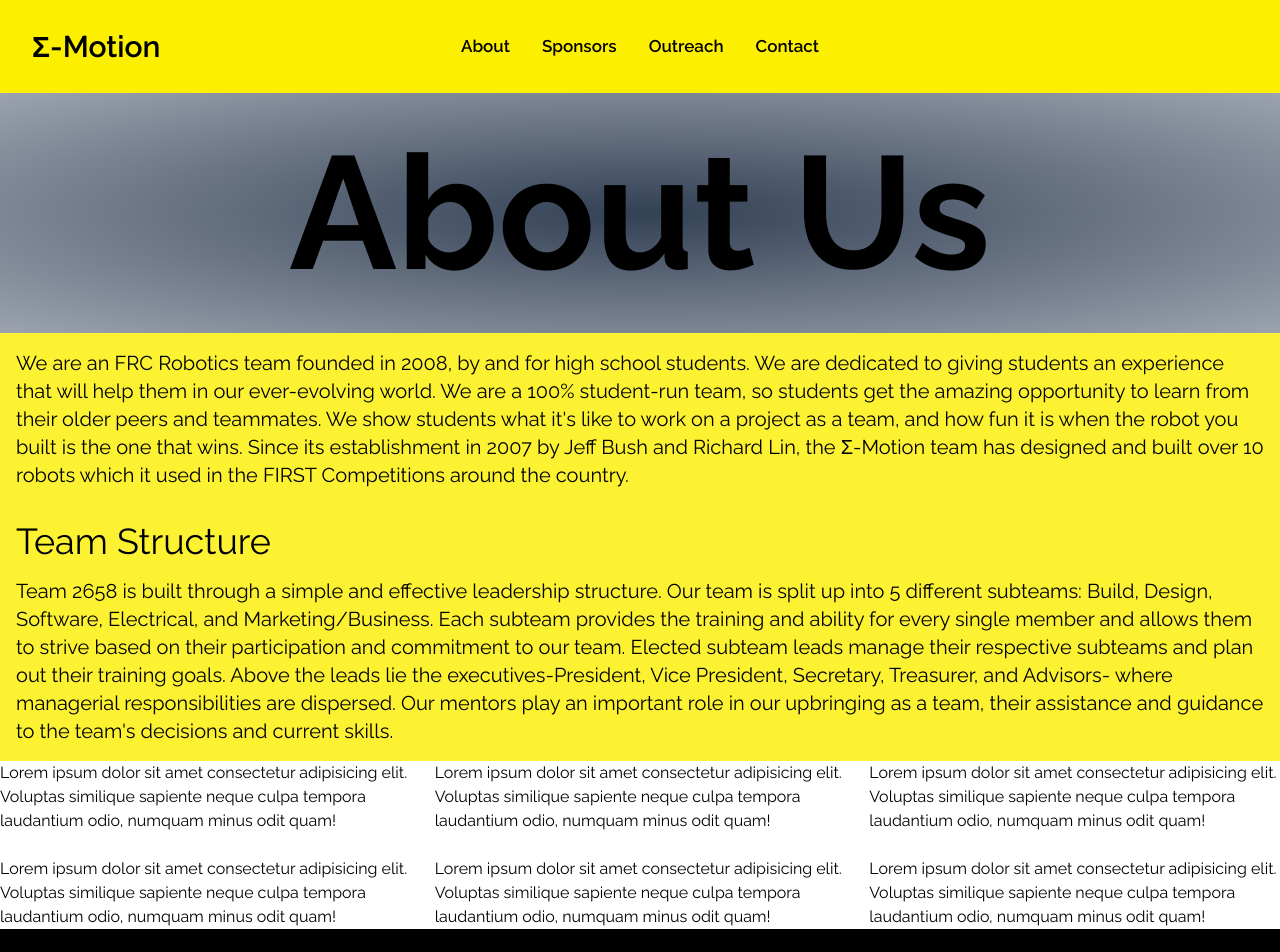
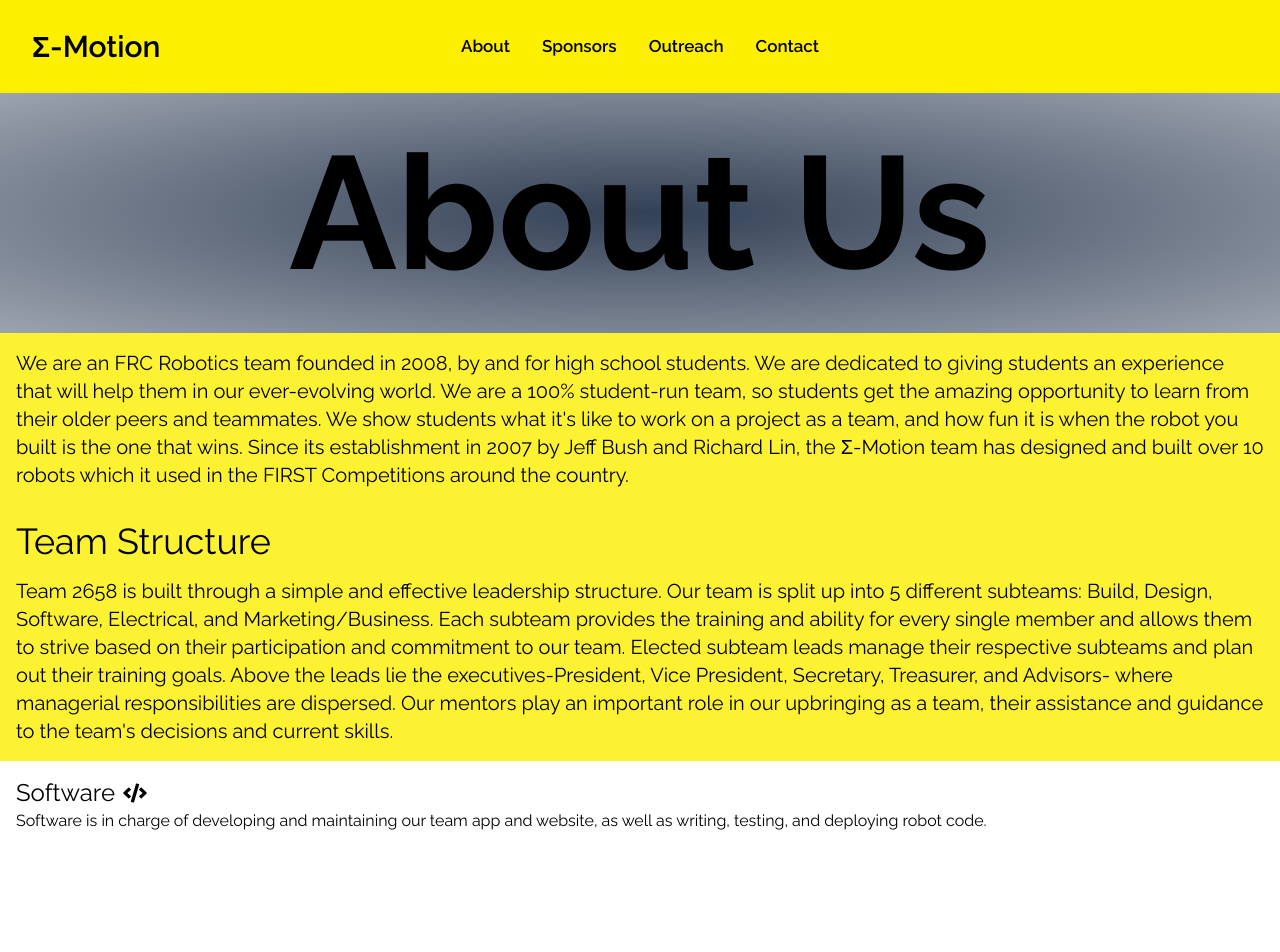
Before and after one commit to frc-emotion/website, a Next.js app: page /about in a window 1280 px wide. Shown: the top 952 px of the page. Built offline with nearby package versions, Linux system fonts and the light colour scheme.

Commit message:
Simple grid items for about page

```diff
--- a/src/app/(public)/about/page.tsx
+++ b/src/app/(public)/about/page.tsx
@@ -3,6 +3,8 @@
 import Image from "next/image";
 import ".//index.css";
 import Grid3x2 from "@/components/containers/Grid3x2";
+import TextWithIcon from "@/components/TextWithIcon";
+import { FaCode } from "react-icons/fa";
 
 export const metadata: Metadata = {
 	title: "About Us | FRC Team 2658",
@@ -46,12 +48,9 @@
 				and current skills.
 			</AboutUsText>
 			<Grid3x2>
-				<p>Lorem ipsum dolor sit amet consectetur adipisicing elit. Voluptas similique sapiente neque culpa tempora laudantium odio, numquam minus odit quam!</p>
-				<p>Lorem ipsum dolor sit amet consectetur adipisicing elit. Voluptas similique sapiente neque culpa tempora laudantium odio, numquam minus odit quam!</p>
-				<p>Lorem ipsum dolor sit amet consectetur adipisicing elit. Voluptas similique sapiente neque culpa tempora laudantium odio, numquam minus odit quam!</p>
-				<p>Lorem ipsum dolor sit amet consectetur adipisicing elit. Voluptas similique sapiente neque culpa tempora laudantium odio, numquam minus odit quam!</p>
-				<p>Lorem ipsum dolor sit amet consectetur adipisicing elit. Voluptas similique sapiente neque culpa tempora laudantium odio, numquam minus odit quam!</p>
-				<p>Lorem ipsum dolor sit amet consectetur adipisicing elit. Voluptas similique sapiente neque culpa tempora laudantium odio, numquam minus odit quam!</p>
+				<TextWithIcon heading="Software" icon={FaCode}>
+					Software is in charge of developing and maintaining our team app and website, as well as writing, testing, and deploying robot code.
+				</TextWithIcon>
 			</Grid3x2>
 		</main>
 	);
--- a/src/app/(public)/layout.tsx
+++ b/src/app/(public)/layout.tsx
@@ -1,41 +1,12 @@
-import { Bebas_Neue, Raleway } from "next/font/google";
-import "../../styles/globals.css";
 import Navbar from "@/components/navigation/Navbar";
 import Footer from "@/components/sections/Footer";
 
-export const metadata = {
-	title: "FRC Team 2658",
-	description:
-		"Team Σ-Motion is a high school FIRST robotics team at Rancho Bernardo High School dedicated to promoting Science, Technology, Engineering, and Mathematics.",
-};
-
-const raleway = Raleway({
-	subsets: ["latin"],
-	display: "swap",
-	variable: "--font-raleway",
-});
-
-const bebas_neue = Bebas_Neue({
-	subsets: ["latin"],
-	weight: "400",
-	display: "swap",
-	variable: "--font-bebas-neue",
-});
-
-export default function RootLayout({
-	children,
-}: {
-	children: React.ReactNode;
-}) {
-	return (
-		<html lang="en">
-			<body
-				className={`font-sans ${raleway.variable} ${bebas_neue.variable}`}
-			>
-				<Navbar />
-				{children}
-				<Footer />
-			</body>
-		</html>
-	);
+export default function PublicLayout({ children }: { children: React.ReactNode }) {
+    return (
+        <>
+            <Navbar />
+            {children}
+            <Footer />
+        </>
+    )
 }
--- /dev/null
+++ b/src/app/layout.tsx
@@ -0,0 +1,38 @@
+import { Bebas_Neue, Raleway } from "next/font/google";
+import '@/styles/globals.css'
+
+
+export const metadata = {
+	title: "FRC Team 2658",
+	description:
+		"Team Σ-Motion is a high school FIRST robotics team at Rancho Bernardo High School dedicated to promoting Science, Technology, Engineering, and Mathematics.",
+};
+
+const raleway = Raleway({
+	subsets: ["latin"],
+	display: "swap",
+	variable: "--font-raleway",
+});
+
+const bebas_neue = Bebas_Neue({
+	subsets: ["latin"],
+	weight: "400",
+	display: "swap",
+	variable: "--font-bebas-neue",
+});
+
+export default function RootLayout({
+	children,
+}: {
+	children: React.ReactNode;
+}) {
+	return (
+		<html lang="en">
+			<body
+				className={`${bebas_neue.variable} ${raleway.variable} font-sans`}
+			>
+				{children}
+			</body>
+		</html>
+	);
+}
--- /dev/null
+++ b/src/components/TextWithIcon.tsx
@@ -0,0 +1,25 @@
+import { IconType } from "react-icons";
+import { FaCode } from "react-icons/fa";
+
+// simple section of text with header, paragraph, and icon
+export default function TextWithIcon({
+	heading,
+	icon,
+	children,
+}: TextWithIconProps) {
+	return (
+		<div className="p-4">
+			<div className="flex flex-row items-center">
+				<h3 className="text-xl lg:text-2xl">{heading}</h3>
+				{icon({className: "mx-2 h-[1.25rem] w-[1.25rem] lg:h-[1.5rem] lg:w-[1.5rem]", size:"100%"})}
+			</div>
+			{children}
+		</div>
+	);
+}
+
+interface TextWithIconProps {
+	heading: string;
+	icon: IconType;
+	children?: React.ReactNode;
+}
--- a/src/components/containers/index.css
+++ b/src/components/containers/index.css
@@ -2,6 +2,6 @@
 
 @layer components {
     .grid3x2{
-        @apply grid xl:grid-cols-3 xl:grid-rows-2 grid-cols-1 grid-rows-6 xl:gap-6;
+        @apply grid 2xl:grid-cols-3 2xl:grid-rows-2 grid-cols-1 grid-rows-6 2xl:gap-6;
     }
 }
```
